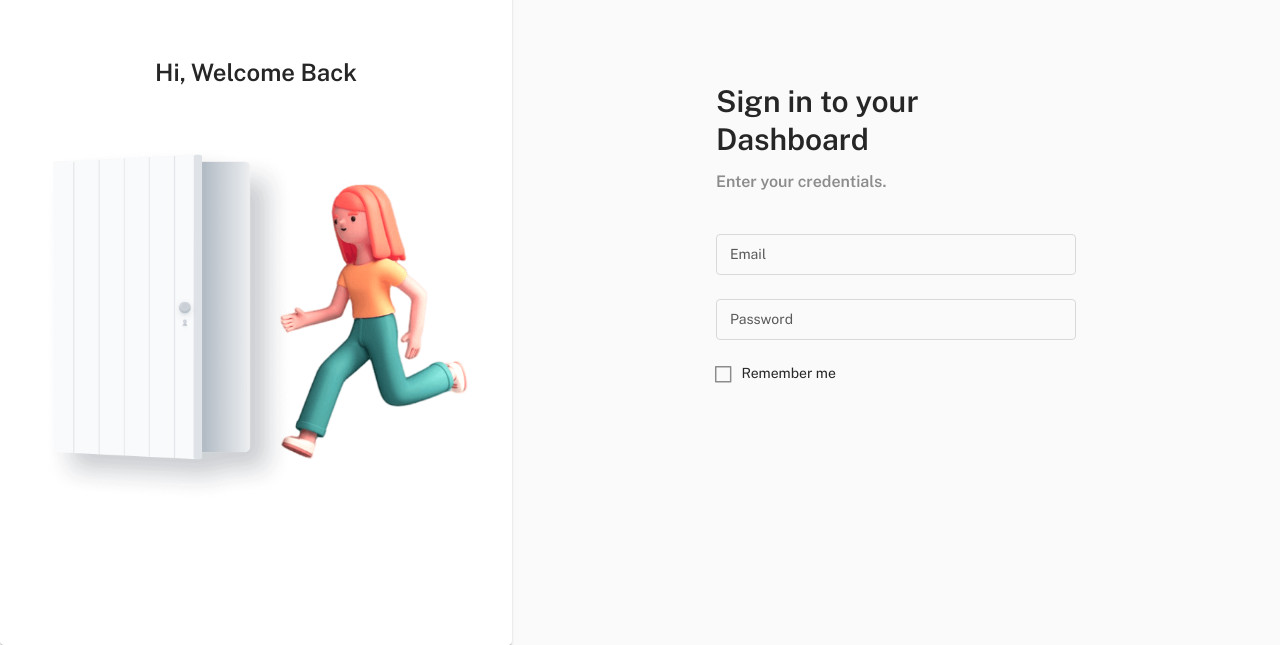
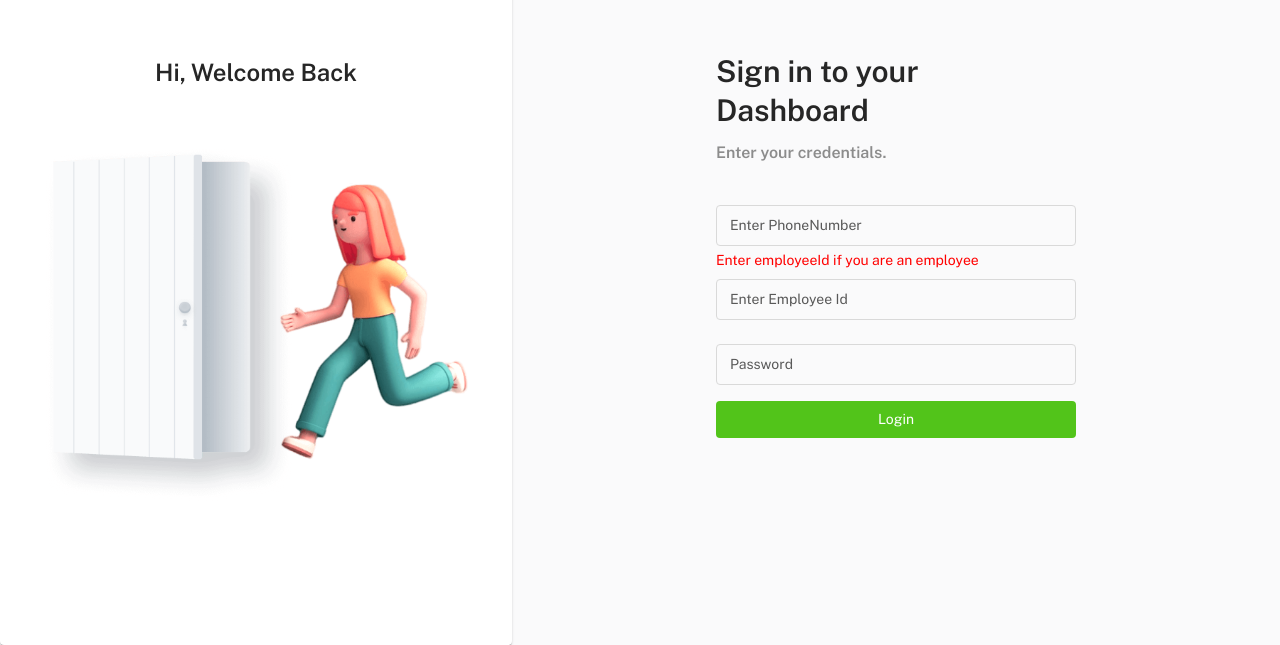
Before and after one commit to ayushjain27/omify, a React (Vite) app: page /login in a window 1280 px wide. Shown: the part 155-800 px from the top of the page. Built offline with nearby package versions, Linux system fonts and the light colour scheme.

Commit message:
new chnages

```diff
--- a/src/sections/auth/LoginForm.jsx
+++ b/src/sections/auth/LoginForm.jsx
@@ -19,8 +19,10 @@ import {
   InputAdornment,
   FormControlLabel,
   MenuItem,
-  Typography
+  Typography,
 } from '@mui/material';
+
+import { LoadingButton } from '@mui/lab';
 
 // import { LoadingButton } from '@mui/lab';
 //
@@ -32,15 +34,17 @@ export default function LoginForm() {
   const navigate = useNavigate();
   // const { enqueueSnackbar, closeSnackbar } = useSnackbar();
   const [showPassword, setShowPassword] = useState(false);
+  const [loading, setLoading] = useState(false);
+  const [otpVisible, setOtpVisible] = useState(false);
 
   const LoginSchema = Yup.object().shape({
-    email: Yup.string().email('Must be a valid email').required('Email is required'),
+    phoneNumber: Yup.string().required('Please enter a PhoneNumber').length(10, 'Please enter 10 digit phonenumber')
     // password: Yup.string().required('Password is required')
   });
 
   const formik = useFormik({
     initialValues: {
-      email: '',
+      phoneNumber: '',
       employeeId: '',
       password: ''
       // remember: true,
@@ -49,6 +53,8 @@ export default function LoginForm() {
     validationSchema: LoginSchema,
     onSubmit: async (values, { setErrors, setSubmitting, resetForm }) => {
       try {
+        setLoading(true);
+        console.log(values, 'dlmekrnfj');
         // const user = await login(values.userName, values.password);
         // if (user?.role === 'EMPLOYEE') {
         //   const params = {};
@@ -98,7 +104,6 @@ export default function LoginForm() {
         //   storeStartTime();
         // }
 
-        // eslint-disable-next-line no-debugger
         // enqueueSnackbar('Login success', {
         //   variant: 'success',
         //   action: (key) => (
@@ -126,6 +131,7 @@ export default function LoginForm() {
 
   const { errors, touched, values, isSubmitting, handleSubmit, getFieldProps } = formik;
 
+
   const handleShowPassword = () => {
     setShowPassword((show) => !show);
   };
@@ -139,15 +145,44 @@ export default function LoginForm() {
 
             <TextField
               fullWidth
-              autoComplete="email"
+              autoComplete="phoneNumber"
+              type="number"
+              maxLength={10} // Maximum 10 digits
+              inputProps={{
+                maxLength: 10, // Maximum 10 digits
+                inputMode: 'numeric', // Brings up numeric keypad on mobile
+                pattern: '[0-9]*' // Ensures only numbers are entered
+              }}
+              label="Enter PhoneNumber"
+              {...getFieldProps('phoneNumber')}
+              onChange={({ target: { value } }) => {
+                formik.setFieldValue('phoneNumber', _.toLower(value));
+              }}
+              error={Boolean(touched.phoneNumber && errors.phoneNumber)}
+              helperText={touched.phoneNumber && errors.phoneNumber}
+            />
+            <Typography
+              sx={{
+                color: 'red',
+                marginTop: '4px !important',
+                marginBottom: '-16px !important',
+                fontSize: '0.875rem',
+                lineHeight: 1.5
+              }}
+            >
+              Enter employeeId if you are an employee
+            </Typography>
+            <TextField
+              fullWidth
+              autoComplete="employeeId"
               // type="number"
-              label="Email"
-              {...getFieldProps('email')}
+              label="Enter Employee Id"
+              {...getFieldProps('employeeId')}
               onChange={({ target: { value } }) => {
-                formik.setFieldValue('email', _.toLower(value));
+                formik.setFieldValue('employeeId', _.toLower(value));
               }}
-              error={Boolean(touched.email && errors.email)}
-              helperText={touched.email && errors.email}
+              error={Boolean(touched.employeeId && errors.employeeId)}
+              helperText={touched.employeeId && errors.employeeId}
             />
 
             <TextField
@@ -170,12 +205,9 @@ export default function LoginForm() {
             />
           </Stack>
 
-          <Stack direction="row" alignItems="center" justifyContent="space-between" sx={{ my: 2 }}>
-            <FormControlLabel
-              control={<Checkbox {...getFieldProps('remember')} checked={values.remember} />}
-              label="Remember me"
-            />
-            {/* <Stack direction="row" alignItems="center" justifyContent="space-between">
+          {/* <Stack direction="row" alignItems="center" justifyContent="space-between" sx={{ my: 2 }}>
+            <FormControlLabel control={<Checkbox {...getFieldProps('remember')} checked={values.remember} />} label="Remember me" /> */}
+          {/* <Stack direction="row" alignItems="center" justifyContent="space-between">
               <Link component={RouterLink} variant="subtitle2" to={PATH_AUTH.forgotPassword}>
                 Forgot password
               </Link>{' '}
@@ -184,10 +216,16 @@ export default function LoginForm() {
                 Partner Register
               </Link>
             </Stack> */}
-          </Stack>
-          {/* <LoadingButton fullWidth size="large" type="submit" variant="contained" loading={isSubmitting}>
-            Login
-          </LoadingButton> */}
+          {/* </Stack> */}
+          {!otpVisible ? (
+            <LoadingButton variant="contained" type="submit" sx={{ mt: 2, width: '100%' }} color="success" loading={loading}>
+             {loading ? 'Logging in...' : 'Login'}
+            </LoadingButton>
+          ) : (
+            <LoadingButton variant="contained" sx={{ mt: 2, width: '100%' }} type="submit" color="success" loading={loading}>
+              Verify OTP
+            </LoadingButton>
+          )}
           {/* <Typography>{`v ${window?.env?.VERSION_NAME}(${window?.env?.VERSION_CODE})`}</Typography> */}
         </Form>
       </FormikProvider>
```
